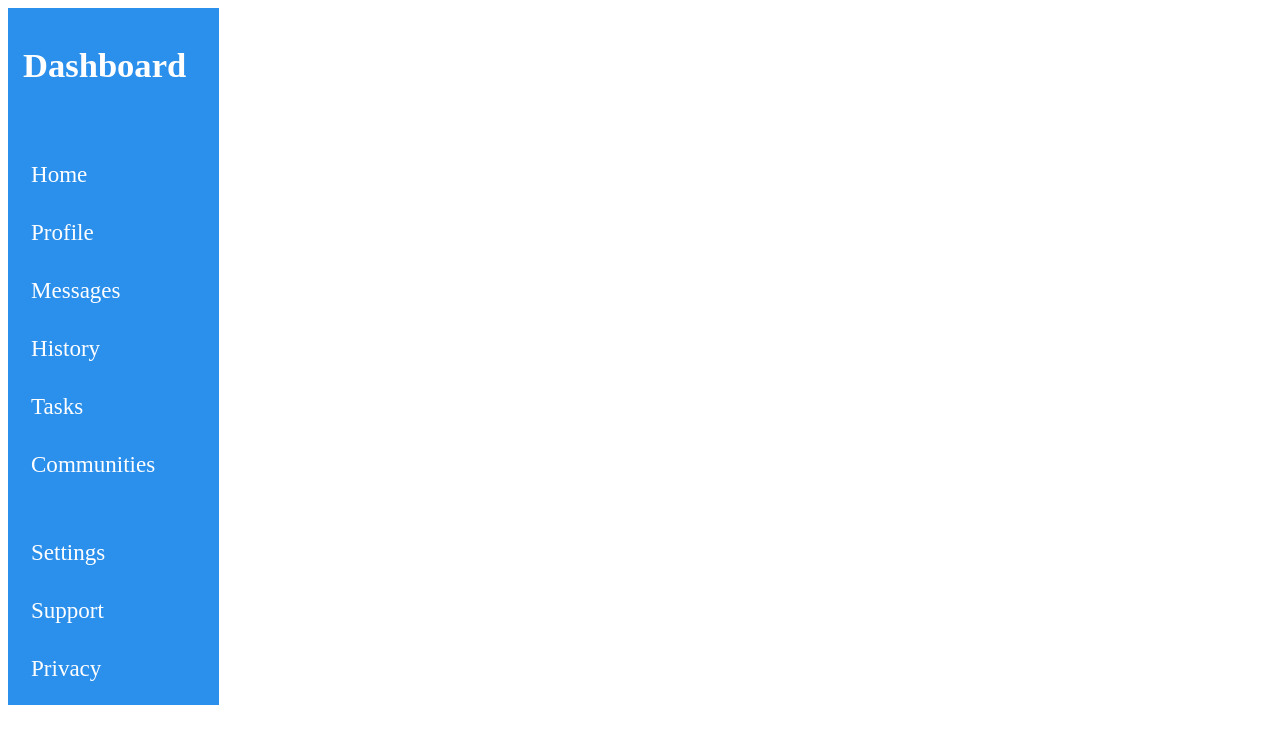
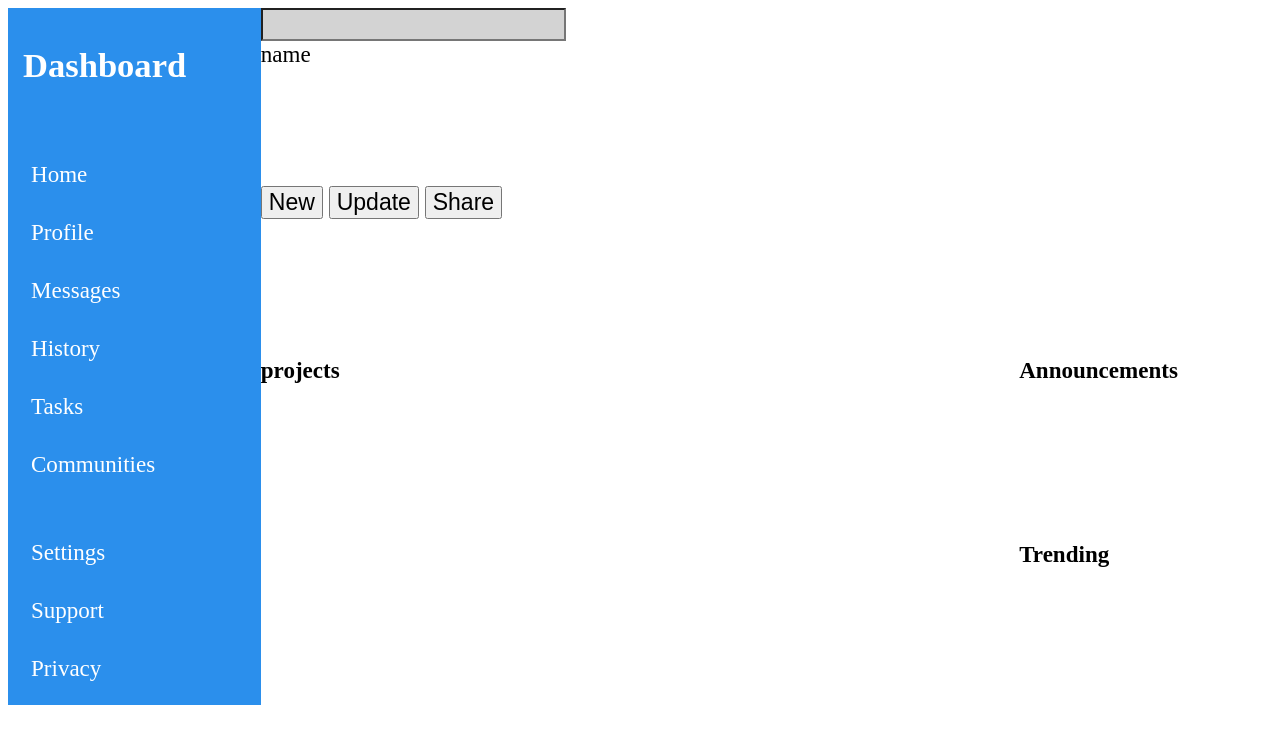
Before and after one commit to MR-Elbarbary/Admin-Dashboard, a plain HTML site: page index.html in a window 1280 px wide. Drawn offline with Linux system fonts and the light colour scheme.

Commit message:
Create basic layout

```diff
--- a/index.html
+++ b/index.html
@@ -25,8 +25,31 @@
             </div>
 
         </div>
-        <div class="header"></div>
-        <div class="body"></div>
+        <div class="top">
+            <div class="search">
+                <input type="text">
+            </div>
+            <div class="account">
+                name
+            </div>
+        </div>
+        <div class="header">
+            <div class="info"></div>
+            <div class="functions">
+                <button>New</button>
+                <button>Update</button>
+                <button>Share</button>
+            </div>
+        </div>
+        <div class="projects">
+            <h2>projects</h2>
+        </div>
+        <div class="announcements">
+            <h2>Announcements</h2>
+        </div>
+        <div class="trending">
+            <h2>Trending</h2>
+        </div>
     </div>
 </body>
 </html>
--- a/style.css
+++ b/style.css
@@ -7,11 +7,11 @@
 
 .container{
     display: grid;
-    grid-template-columns: 1fr 5fr;
+    grid-template-columns: 1fr 3fr 1fr;
 }
 
 .dashboard{
-    grid-row: 1 / span 2;
+    grid-row: 1 / 5;
     background-color: var(--mainColor);
     display: flex;
     flex-direction: column;
@@ -39,12 +39,33 @@ a:hover{
 h1{
     font-size: 1.8rem;
     color: white;
+    margin-bottom: 0pxs;
 }
 
 .header{
+    grid-row: 2/3;
     background-color: white;
 }
 
-.main{
+.top{
+    grid-row: 1/2;
+}
+
+.projects{
+    grid-column: 2 / 3;
+    grid-row: 3/5 ;
+}
+
+.announcements{
+    grid-column: 3 / 4;
+    grid-row: 3 / 4;
+}
+
+.trending{
+    grid-column: 3 / 4;
+    grid-row: 4 / 5;
+}
+
+input{
     background-color: lightgray;
 }
```
